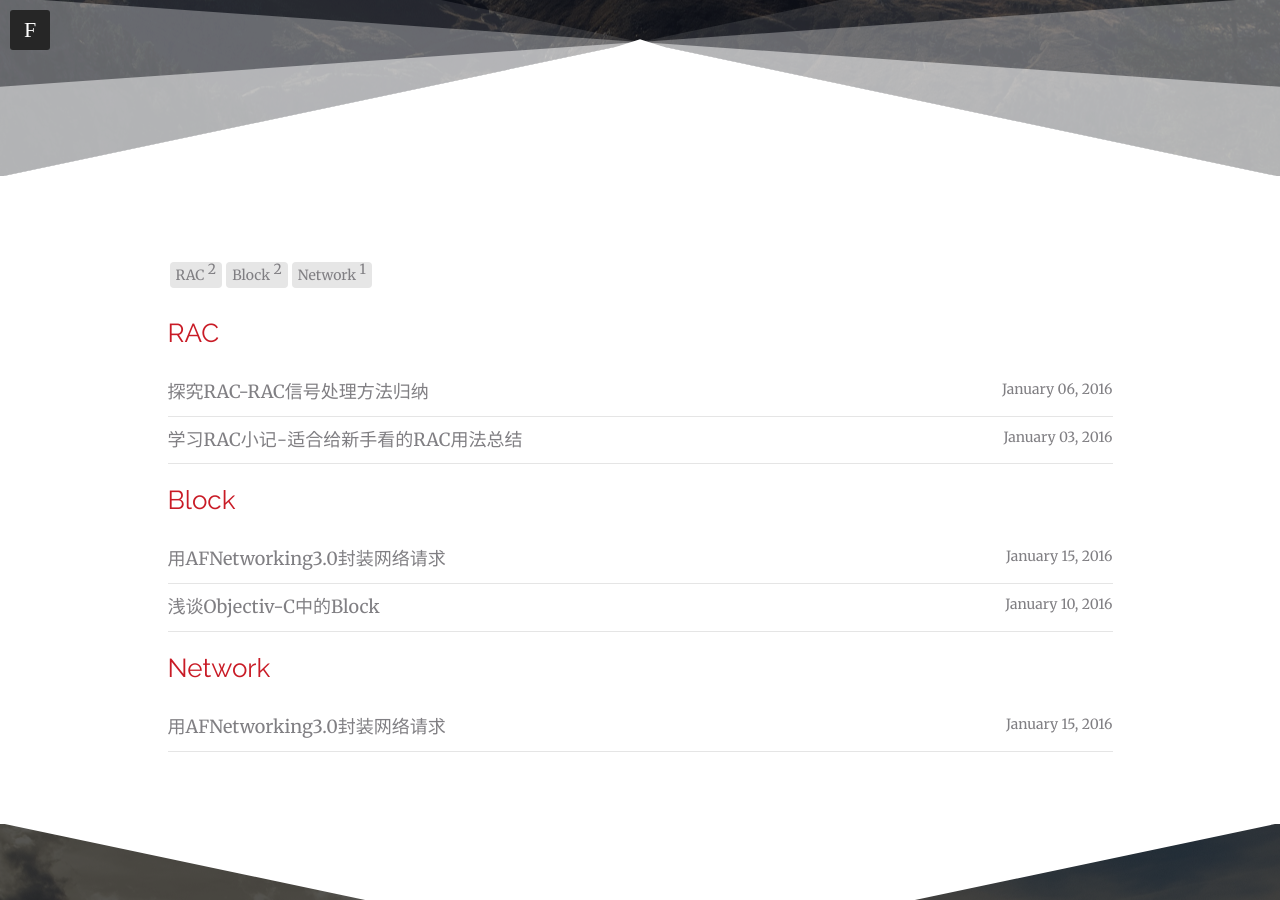
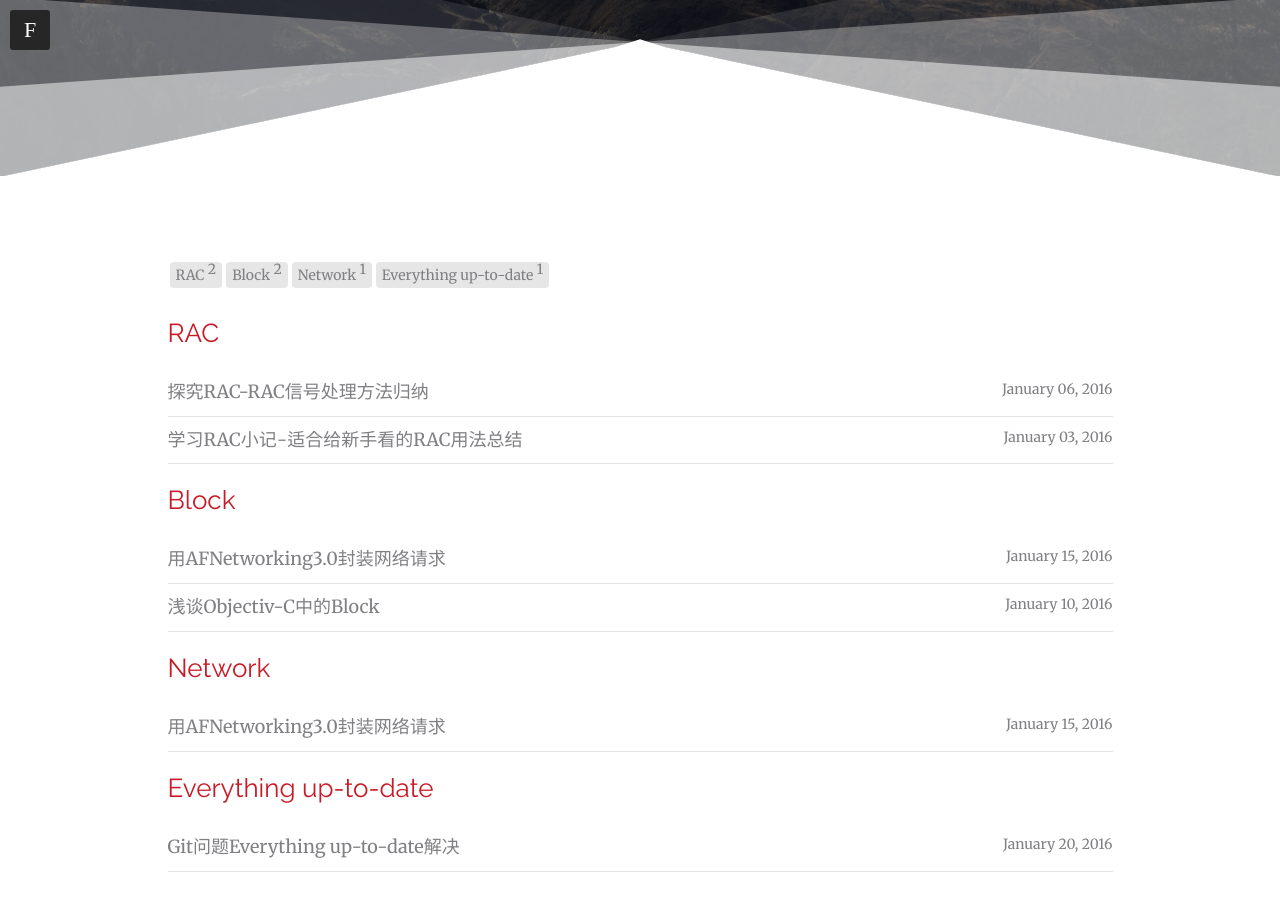
Before and after one commit to cbsfly/cbsfly.github.io, a Jekyll site: the page built from tags.html, in a window 1280 px wide and 900 px high, scrolled down 364 px. Built offline with Jekyll 4.4.1, drawn with Linux system fonts in a browser that asks for light colours; nearby versions of some CDN libraries; comment, search, counter and statistics services are not loaded; some of the changed lines change nothing that is shown.

Commit message:
新博客git

```diff
--- /dev/null
+++ b/_posts/2016-01-20-git-date.md
@@ -0,0 +1,72 @@
+---
+layout: post
+title: "Git问题Everything up-to-date解决"
+description:
+category: Git
+tags: [Everything up-to-date]
+modified: 2016-01-20
+
+imagefeature: pic5.jpeg
+comments: true
+
+---
+
+今天提交代码的时候遇到了一个小问题，这里解决了记下小记。
+
+#提交代码遇到『Everything up-to-date』
+
+上网查了下，发现中文大多答非所问，少数能解决的并没有阐述原理，所以我写这篇文章记录下。
+
+这里先上[stackoverflow](http://stackoverflow.com/questions/2936652/git-push-wont-do-anything-everything-up-to-date)的回答，基础好的可以看这个。
+
+接下来说我自己的理解，出现这个问题的原因是git提交改动到缓存，要push的时候不会将本地所有的分支都push掉，所以出现这个问题。我们应该告诉git提交哪个分支。
+
+这里有种特殊的情况是如果你是fork别人的仓库再clone到本地的话，即使git上只有一个主分支，他还是可能出现这个错误。那么我们就需要新建分支提交改动然后合并分支。
+
+接下来先创建一个新分支提交改动
+
+	$ git branch newbranch
+
+然后输入这条命令检查是否创建成功
+
+	$ git branch
+
+这时终端输出
+
+	  newbranch
+	* master
+
+这样就创建成功了，前面的*代表的是当前你所在的工作分支。我们接下来就要切换工作分支。
+
+	$ git checkout newbranch
+
+这样就切换完了，可以`$ git branch`确认下。然后你要将你的改动提交到新的分支上。
+
+	$ git add .
+	$ git commit -a
+
+此时可以`$ git status`检查下提交情况。如果提交成功，我们接下来就要回主分支了，代码和之前一样。
+
+	$ git checkout master
+
+然后我们要将新分支提交的改动合并到主分支上
+
+	$ git merge newbranch
+
+合并分支可能产生冲突这是正常的，虽然我们这是新建的分支不会产生冲突，但还是在这里记录下。下面的代码可以查看产生冲突的文件，然后做对应的修改再提交一次就可以了。
+
+	$ git diff
+
+我们的问题就解决了，接下来就可以push代码了。
+
+	$ git push -u origin master
+
+新建分支的朋友别忘了删除这个分支
+
+	$ git branch -D newbranch
+
+如果想保留分支只是想删除已经合并的部分只要把大写的D改成小写的d就行了。
+
+#参考资料
+
+[分支与合并@基础](http://gitbook.liuhui998.com/3_3.html)
```
Also changed, not shown: _posts/2016-01-03-rac1.md (+1 -0 lines), images/pic5.jpeg (added).
